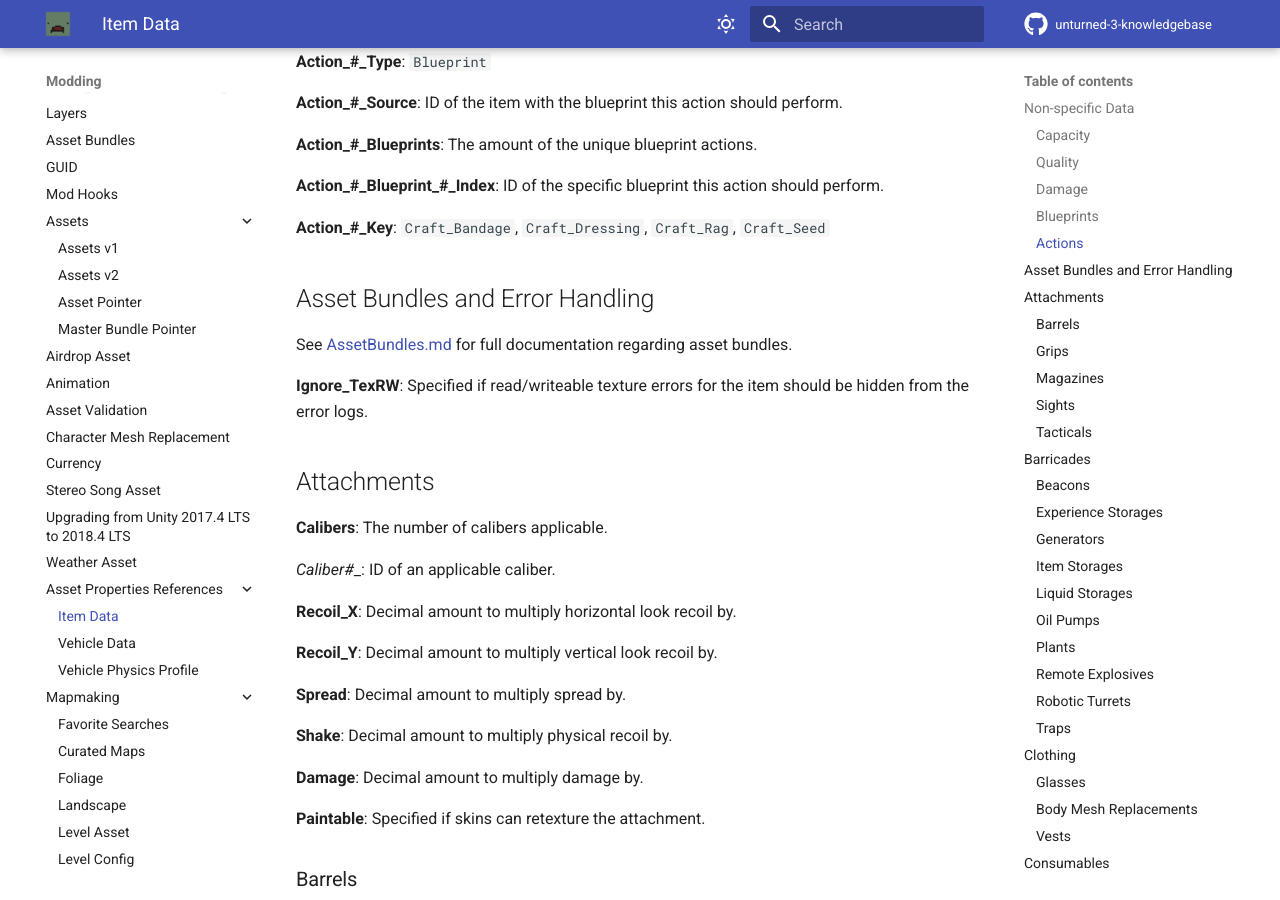
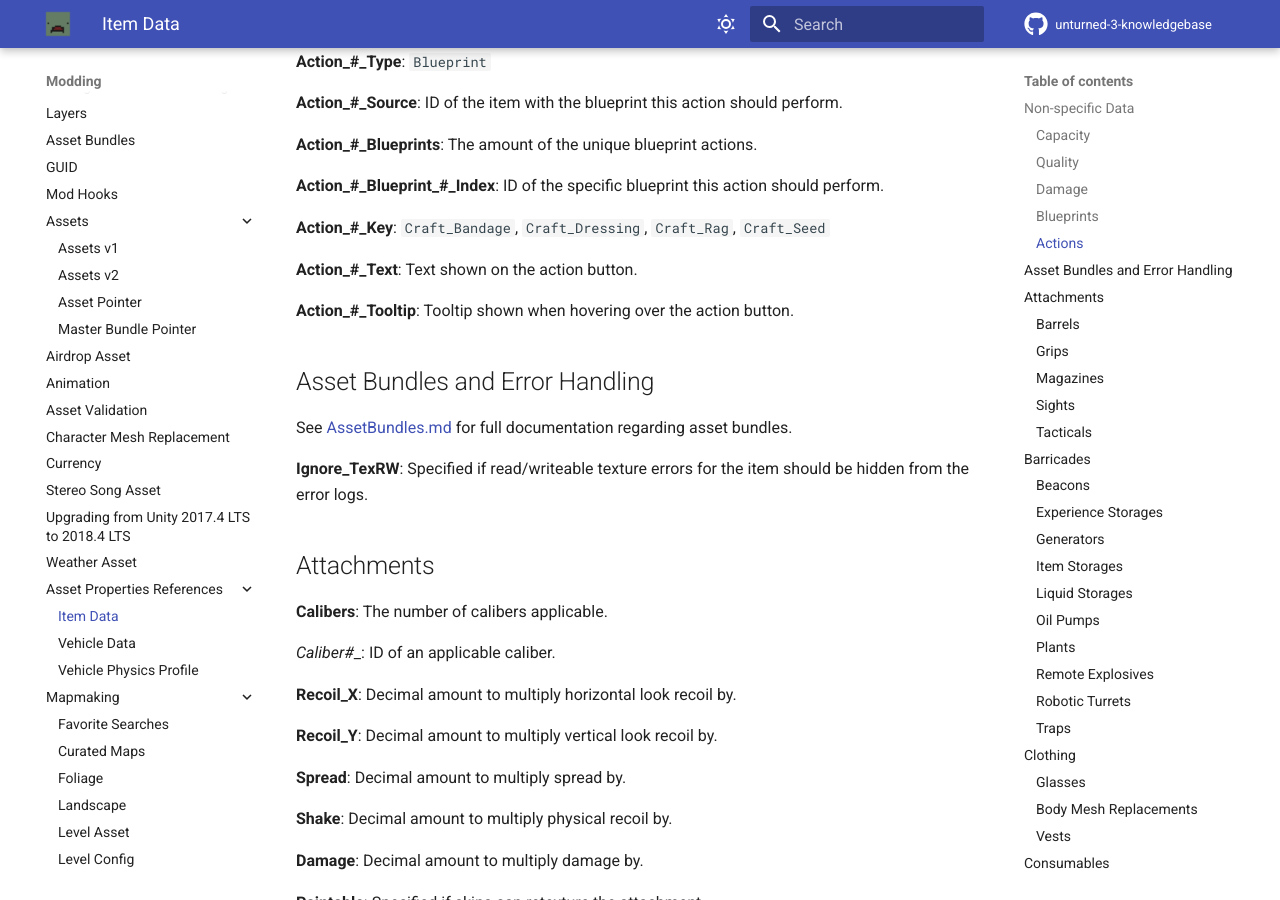
Before and after one commit to unturned-info/unturned-3-knowledgebase, an MkDocs documentation site: the page built from docs/Modding/AssetPropertiesReferences/ItemData.md, in a window 1280 px wide and 900 px high, scrolled down 6443 px. Built offline with MkDocs 1.6.1 and Material for MkDocs 9.7.7, drawn with Linux system fonts in a browser that asks for light colours; comment, search, counter and statistics services are not loaded.

Commit message:
Update ItemData.md

```diff
--- a/docs/Modding/AssetPropertiesReferences/ItemData.md
+++ b/docs/Modding/AssetPropertiesReferences/ItemData.md
@@ -238,6 +238,10 @@ __Action\_#\_Blueprints__: The amount of the unique blueprint actions.
 __Action\_#\_Blueprint\_#\_Index__: ID of the specific blueprint this action should perform.
 
 __Action\_#\_Key__: `Craft_Bandage`, `Craft_Dressing`, `Craft_Rag`, `Craft_Seed`
+
+__Action\_#\_Text__: Text shown on the action button.
+
+__Action\_#\_Tooltip__: Tooltip shown when hovering over the action button.
 
 ## Asset Bundles and Error Handling
 
```
